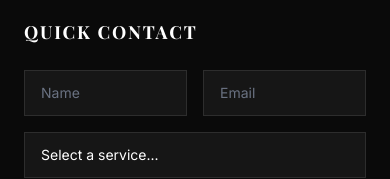
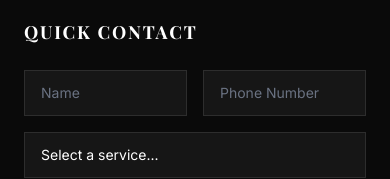
Before and after one commit to Founditmarketing/rwscustoms, a React (Vite) app: page / in a window 390 px wide. Shown: the part 6946-7125 px from the top of the page. Built offline with nearby package versions, Linux system fonts and the light colour scheme; a web font is replaced by a local one.

Commit message:
Change email to phone in quick contact forms

```diff
--- a/src/components/FloatingContact.tsx
+++ b/src/components/FloatingContact.tsx
@@ -92,8 +92,8 @@ export function FloatingContact() {
                       required
                     />
                     <input
-                      type="email"
-                      placeholder="Email"
+                      type="tel"
+                      placeholder="Phone Number"
                       className="w-full bg-white/5 border border-white/10 text-white px-4 py-3 text-sm focus:outline-none focus:border-brand-grey transition-colors placeholder:text-white/30"
                       required
                     />
--- a/src/components/Footer.tsx
+++ b/src/components/Footer.tsx
@@ -75,8 +75,8 @@ export function Footer() {
                 required
               />
               <input
-                type="email"
-                placeholder="Email"
+                type="tel"
+                placeholder="Phone Number"
                 className="w-full bg-white/5 border border-white/10 text-white px-4 py-3 text-sm focus:outline-none focus:border-brand-grey transition-colors placeholder:text-gray-500"
                 required
               />
```
